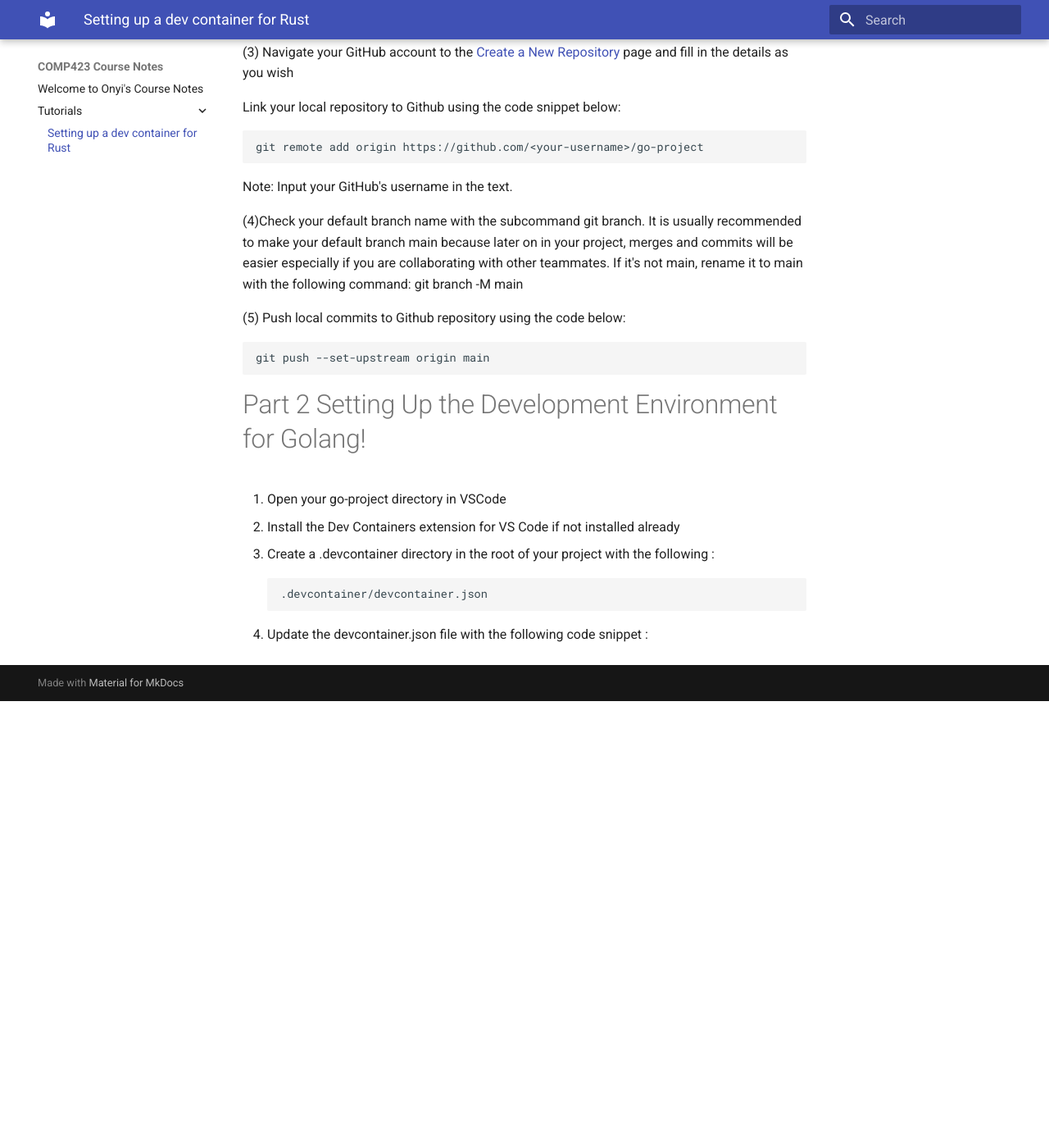
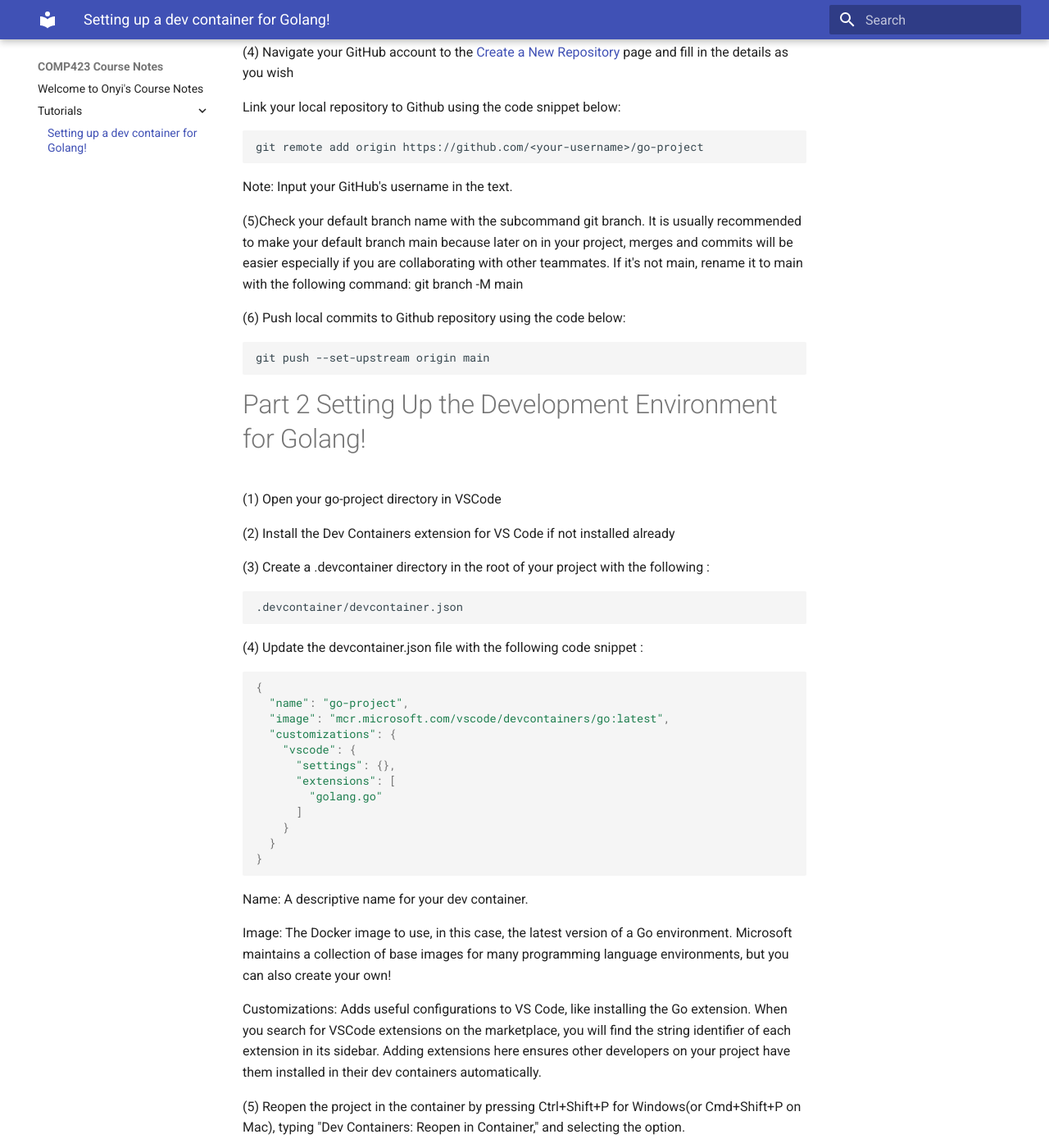
Before and after one commit to igtricia/comp423-course-notes, an MkDocs documentation site: the page built from docs/tutorials/go-setup.md, in a window 1280 px wide and 1400 px high, scrolled down 919 px. Shown: the whole window at 82% size. Built offline with MkDocs 1.6.1 and Material for MkDocs 9.7.7, drawn with Linux system fonts in a browser that asks for light colours; before the commit the page ends 1774 px from its top, so only the background shows below that; some of the changed text lies outside the part shown.

Commit message:
Setting up Golang development environment.

````diff
--- a/docs/tutorials/go-setup.md
+++ b/docs/tutorials/go-setup.md
@@ -1,4 +1,4 @@
-# Setting up a dev container for Rust
+# Setting up a dev container for Golang!
 
 * Primary author: [Onyi Igwe](https://github.com/igtricia)
 
@@ -30,7 +30,7 @@
 git commit -m "Initial commit with README"
 ```
 
-(3) Navigate your GitHub account to the [Create a New Repository](https://github.com/new) page and fill in the details as you wish
+(4) Navigate your GitHub account to the [Create a New Repository](https://github.com/new) page and fill in the details as you wish
 
 Link your local repository to Github using the code snippet below:
 ```
@@ -38,19 +38,43 @@
 ```
 Note: Input your GitHub's username in the <your-username> text.
 
-(4)Check your default branch name with the subcommand git branch. It is usually recommended to make your default branch main because later on in your project, merges and commits will be easier especially if you are collaborating with other teammates. If it's not main, rename it to main with the following command: git branch -M main
+(5)Check your default branch name with the subcommand git branch. It is usually recommended to make your default branch main because later on in your project, merges and commits will be easier especially if you are collaborating with other teammates. If it's not main, rename it to main with the following command: git branch -M main
 
-(5) Push local commits to Github repository using the code below:
+(6) Push local commits to Github repository using the code below:
 ```
 git push --set-upstream origin main
 ```
-
 # Part 2 Setting Up the Development Environment for Golang!
 
-1. Open your go-project directory in VSCode
-2. Install the Dev Containers extension for VS Code if not installed already
-3. Create a .devcontainer directory in the root of your project with the following :
+(1) Open your go-project directory in VSCode
+
+(2) Install the Dev Containers extension for VS Code if not installed already
+
+(3) Create a .devcontainer directory in the root of your project with the following :
+
 ```
 .devcontainer/devcontainer.json
 ```
-4. Update the devcontainer.json file with the following code snippet :
+(4) Update the devcontainer.json file with the following code snippet :
+```yaml
+{
+  "name": "go-project",
+  "image": "mcr.microsoft.com/vscode/devcontainers/go:latest",
+  "customizations": {
+    "vscode": {
+      "settings": {},
+      "extensions": [
+        "golang.go"
+      ]
+    }
+  }
+}
+```
+
+<p> Name: A descriptive name for your dev container. </p>
+<p> Image: The Docker image to use, in this case, the latest version of a Go environment. Microsoft maintains a collection of base images for many programming language environments, but you can also create your own! </p>
+<p> Customizations: Adds useful configurations to VS Code, like installing the Go extension. When you search for VSCode extensions on the marketplace, you will find the string identifier of each extension in its sidebar. Adding extensions here ensures other developers on your project have them installed in their dev containers automatically. </p>
+
+(5) Reopen the project in the container by pressing Ctrl+Shift+P for Windows(or Cmd+Shift+P on Mac), typing "Dev Containers: Reopen in Container," and selecting the option.
+
+Once your dev container setup completes, close the current terminal tab (trash can), open a new terminal pane within VSCode, and try running 'go-version' to see your dev container is running a recent version of Go without much effort! (As of this writing: 1.23.5 released in January of 2025.)
````
